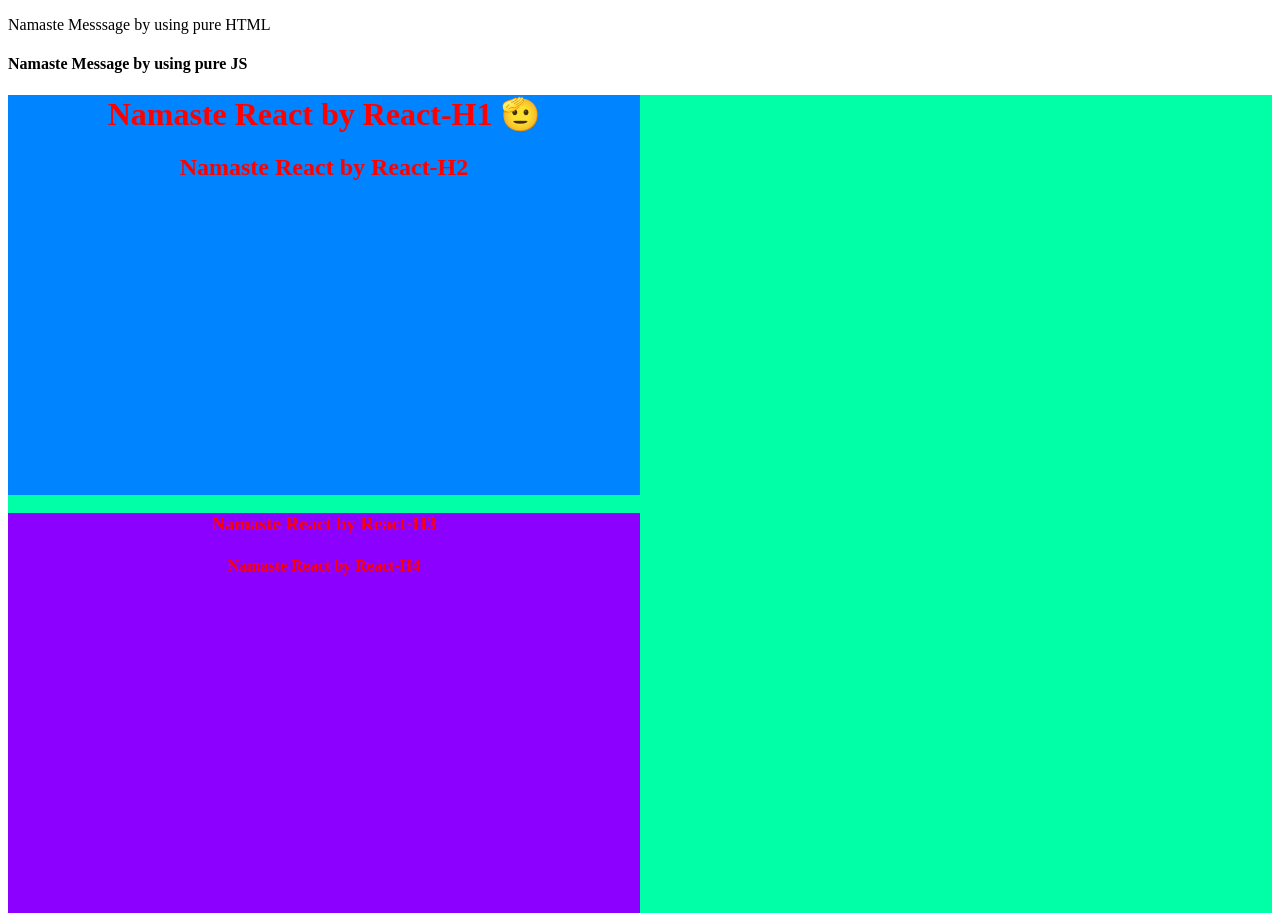
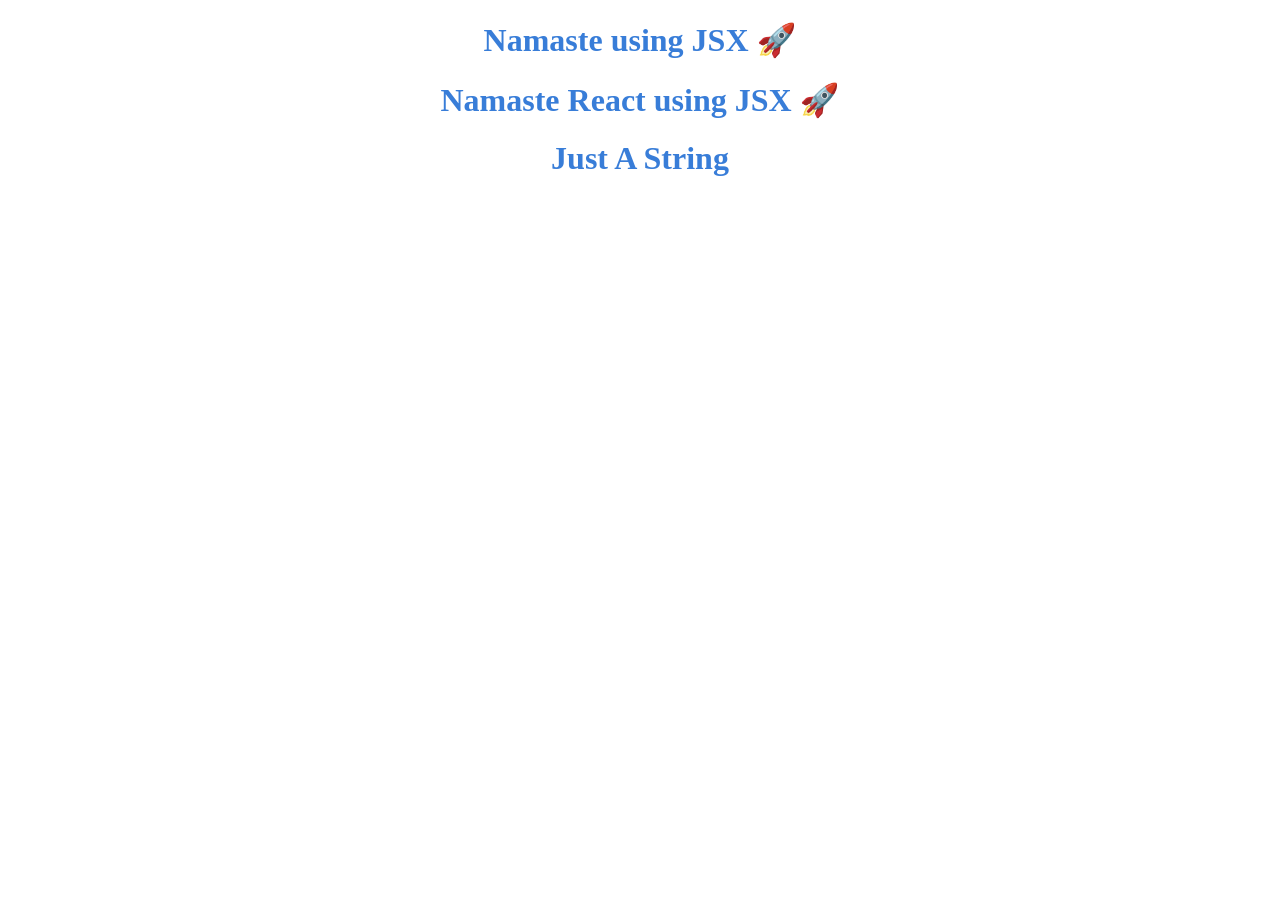
Before and after one commit to Ashutosh26121999/ReactJS, a React app: page / in a window 1280 px wide. After the commit the page ends 800 px from the top, so only its background shows below. Built offline with nearby package versions, Linux system fonts and the light colour scheme.

Commit message:
Ep3 change

```diff
--- a/App.js
+++ b/App.js
@@ -1,15 +1,41 @@
 import React from 'react'
 import ReactDOM from 'react-dom/client'
-const parent=React.createElement("div",{id:"parent"},
-   React.createElement("div",{id:"child1"},
-    React.createElement("h1",{id:"h1style"},'Namaste React by React-H1 🫡'),
-    React.createElement("h2",{id:"h1style"},'Namaste React by React-H2')
-   ),
-   React.createElement("div",{id:"child2"},
-    React.createElement("h3",{id:"h1style"},'Namaste React by React-H3'),
-    React.createElement("h4",{id:"h1style"},'Namaste React by React-H4')
-   ))
-console.log(parent)
+
+
+// React.createElement is object not HTML element, when it render in DOM ther it will be HTML element
+// React.createElement=>Object=>HTML Element(render)
+// const heading=React.createElement("h1",{id:"h1style"},'Namaste React 🚀')
+// console.log("Core React way to create element----->",heading);
+
+
+
+// JSX way to create Rest elements
+// JSX is not HTML in JS
+// JSX- is HTML like or XML(more closer) like syntex which is object based
+// JSX code transpiled before it reaches to JS engine
+// ? JSX=>bable transpile React.createElement=>JS Object=>HTML Element(render)
+
+// !React Element
+const heading=(<h1 id="h1style" className='heading'>Namaste React using JSX 🚀</h1>)
+// console.log("JSX way to create element----->",jsxHeading);
+
+
+// !React Componenet
+
+const Title=()=>
+(
+<h1 className='heading' id="h1style">Namaste using JSX 🚀</h1>
+)
+const dummyStr="Or"
+const HeadingComponent=()=>(
+   <div id='container'>
+      <Title/>
+      {heading}
+      <h1 id="h1style">Just A String</h1>
+   </div>
+)
 
 const root=ReactDOM.createRoot(document.getElementById("root"))
-root.render(parent)
+// root.render(heading)//? this is way to render element in react DOM
+
+root.render(<HeadingComponent/>) //? this is way to render Componenet in react DOM
--- a/index.css
+++ b/index.css
@@ -1,6 +1,6 @@
 #h1style{
     text-align: center;
-    color: red;
+    color: rgb(56, 125, 216);
     font-size: '50px';
     font-family: 'Times New Roman', Times, serif;
     font-weight: 700;
--- a/index.html
+++ b/index.html
@@ -8,21 +8,21 @@
 </head>
 <body>
     <!-- by using HTML -->
-    <div id="htmlroot">
+    <!-- <div id="htmlroot">
         <p id="pr">Namaste Messsage by using pure HTML</p>
-    </div>
+    </div> -->
      <!-- by using pure JS -->
-    <div id="jsroot">
-    </div>
+    <!-- <div id="jsroot">
+    </div> -->
     <!-- by using React -->
     <div id="root">
         <!-- this Tag is replaced by React when it is loaded -->
-        <p id="pr">Allready installed React</p>
+        <p id="pr">Not Render</p>
     </div>
 </body>
 </html>
    <!-- JavaScript should run only after the window is fully loaded -->
-   <script>
+   <!-- <script>
     window.onload = function() {
         const jsroot = document.getElementById("jsroot");
 
@@ -35,7 +35,7 @@
             console.error('jsroot element not found');
         }
     };
-</script>
+</script> -->
 <!-- <script crossorigin src="https://unpkg.com/react@18/umd/react.production.min.js"></script>
 <script crossorigin src="https://unpkg.com/react-dom@18/umd/react-dom.production.min.js"></script> -->
 <script crossorigin src="./App.js" type="module" ></script>
--- a/package.json
+++ b/package.json
@@ -3,6 +3,8 @@
   "version": "1.0.0",
   "description": "This is Namste reactJS by Ashutosh Mishra",
   "scripts": {
+    "start": "parcel index.html",
+    "build": "parcel build index.html",
     "test": "jest"
   },
   "repository": {
```
